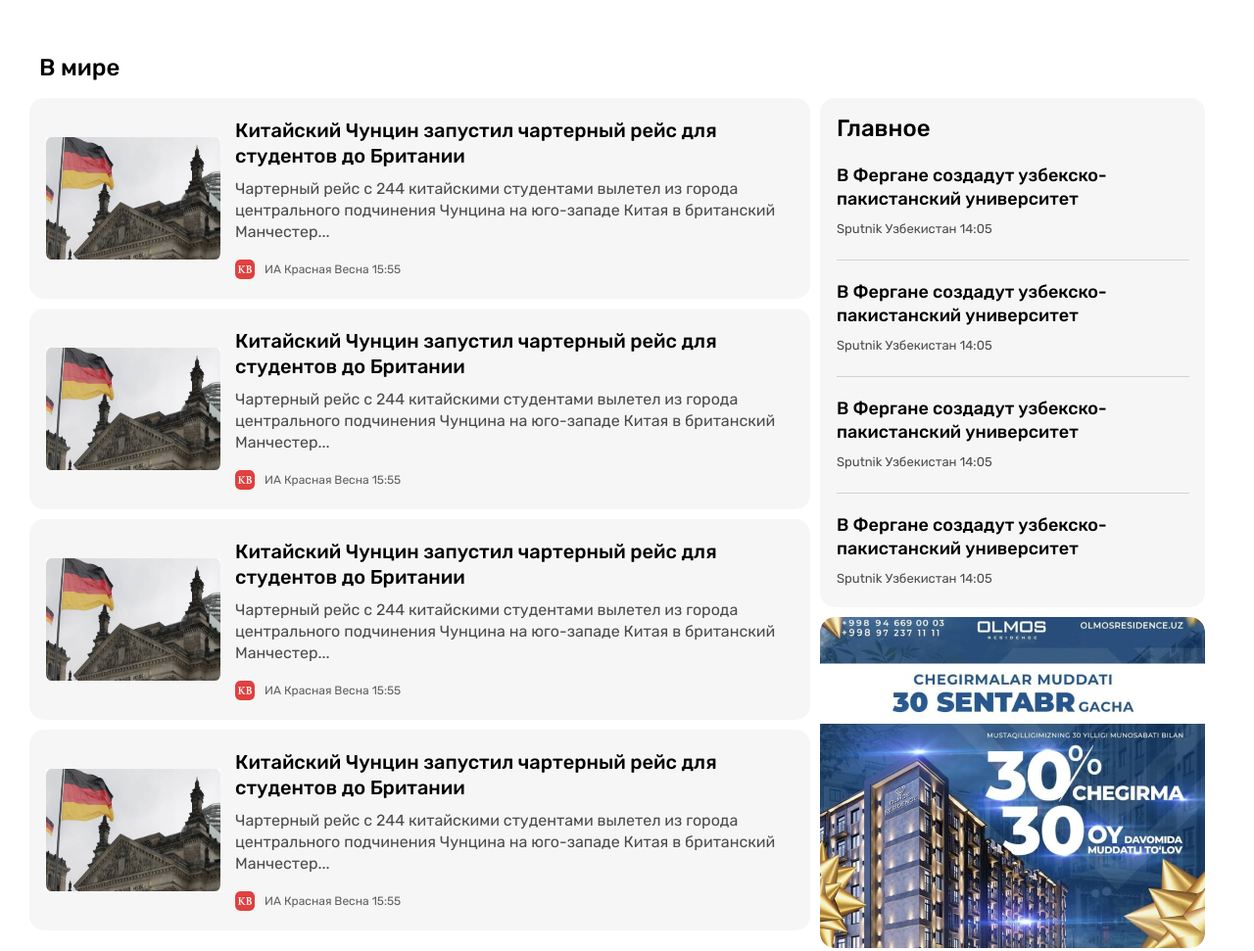
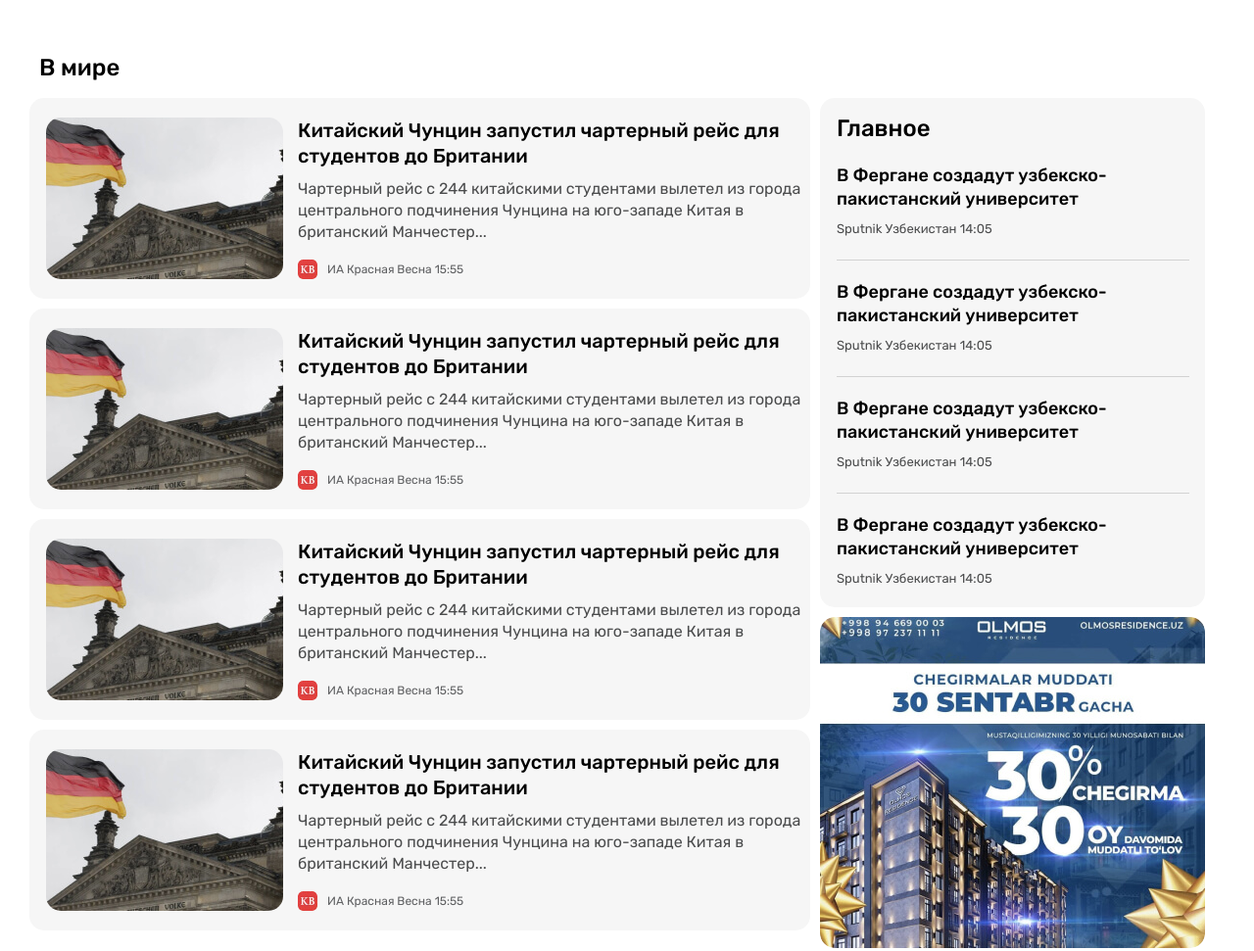
Before and after one commit to ffozilbek/n24-demo, a plain HTML site: page index.html in a window 1280 px wide. Shown: the part 1325-2296 px from the top of the page at 98% size. Drawn offline with Linux system fonts and the light colour scheme.

Commit message:
ALL DONE

```diff
--- a/css/style.css
+++ b/css/style.css
@@ -295,9 +295,12 @@ img {
     margin-bottom: 10px;
 }
 .news-article-img {
-    width: 210px;
+    width: 242px;
     height: 165px;
-    padding: 20px 15px 20px 17px;
+    margin-left: 17px;
+    margin-right: 15px;
+    border-radius: 15px;
+    object-fit: cover;
 }
 .news-article-heading {
     font-size: 20px;
```
